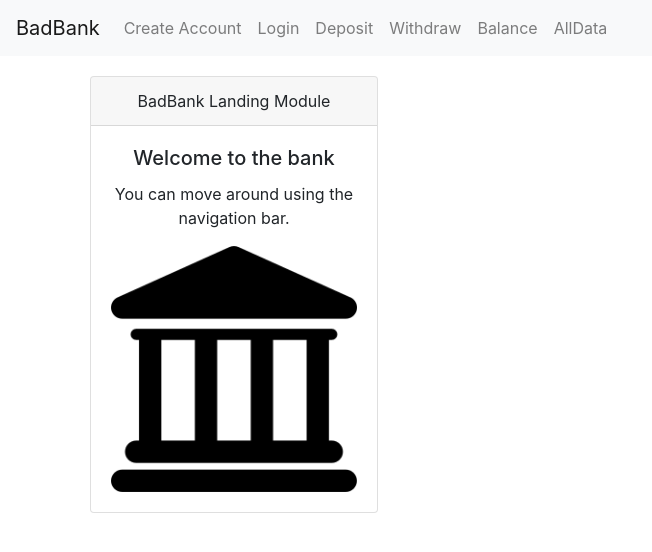
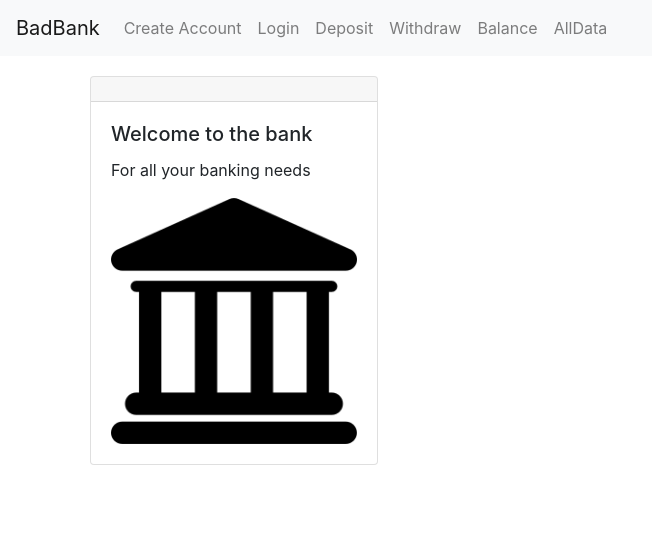
Before and after one commit to basovchemeduardosanchez/mit-frontend-banking-application, a React (Create React App) app: page / in a window 1280 px wide. Shown: the top 552 px of the page, without its empty margins (0-652 px from the left). Built offline with nearby package versions, Linux system fonts and the light colour scheme.

Commit message:
fix: modify home page according to the wireframes

```diff
--- a/src/App.css
+++ b/src/App.css
@@ -1,5 +1,5 @@
 .App {
-  text-align: center;
+  /* text-align: center; */
 }
 
 .App-logo {
--- a/src/home.js
+++ b/src/home.js
@@ -8,9 +8,8 @@ export function Home(){
     return (
         <Card
             txtcolor="black"
-            header="BadBank Landing Module"
             title="Welcome to the bank"
-            text="You can move around using the navigation bar."
+            text="For all your banking needs"
             body={(<img src={ bankImage } className="img-fluid" alt="Responsive image"/>)}
         />
     );
```
